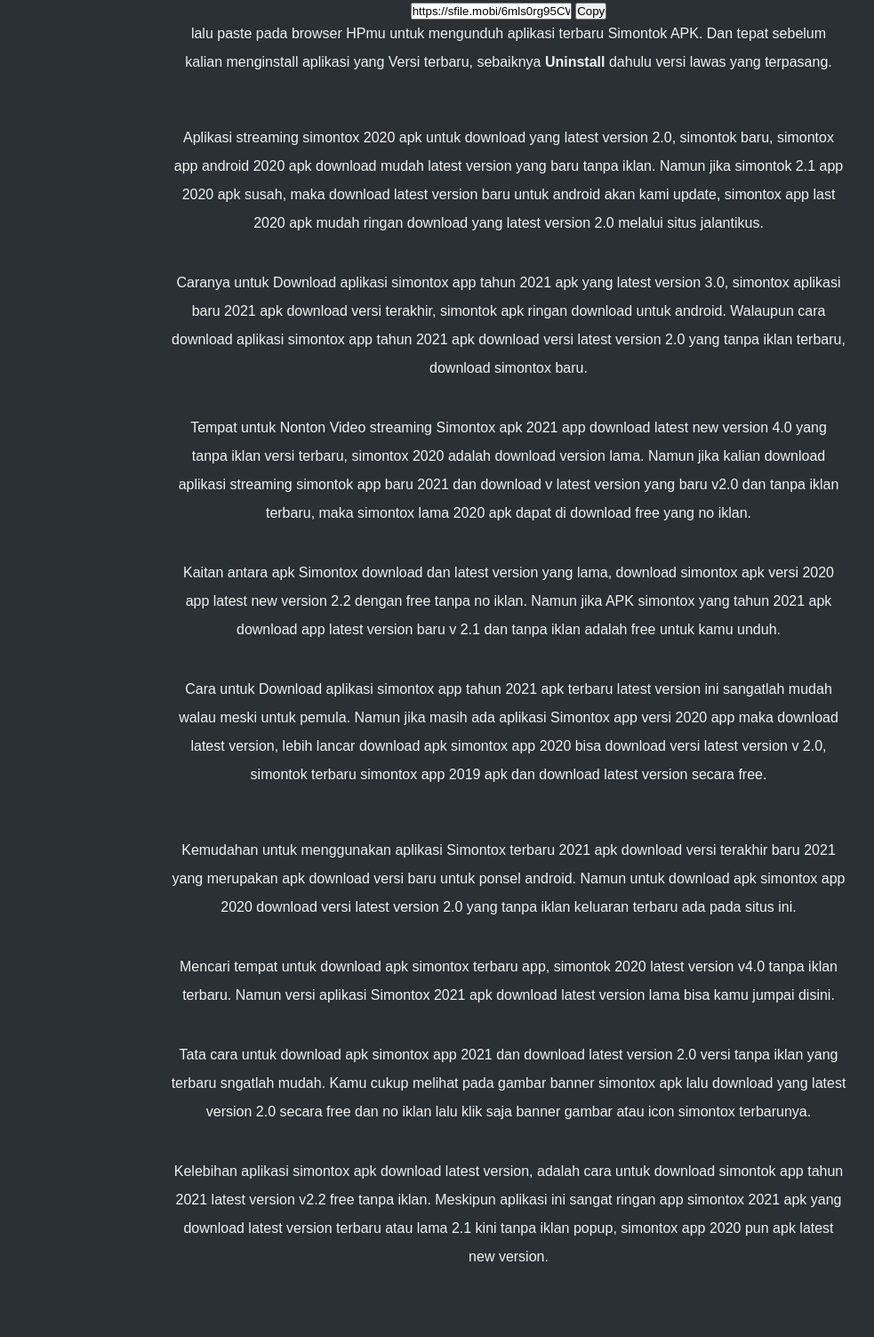
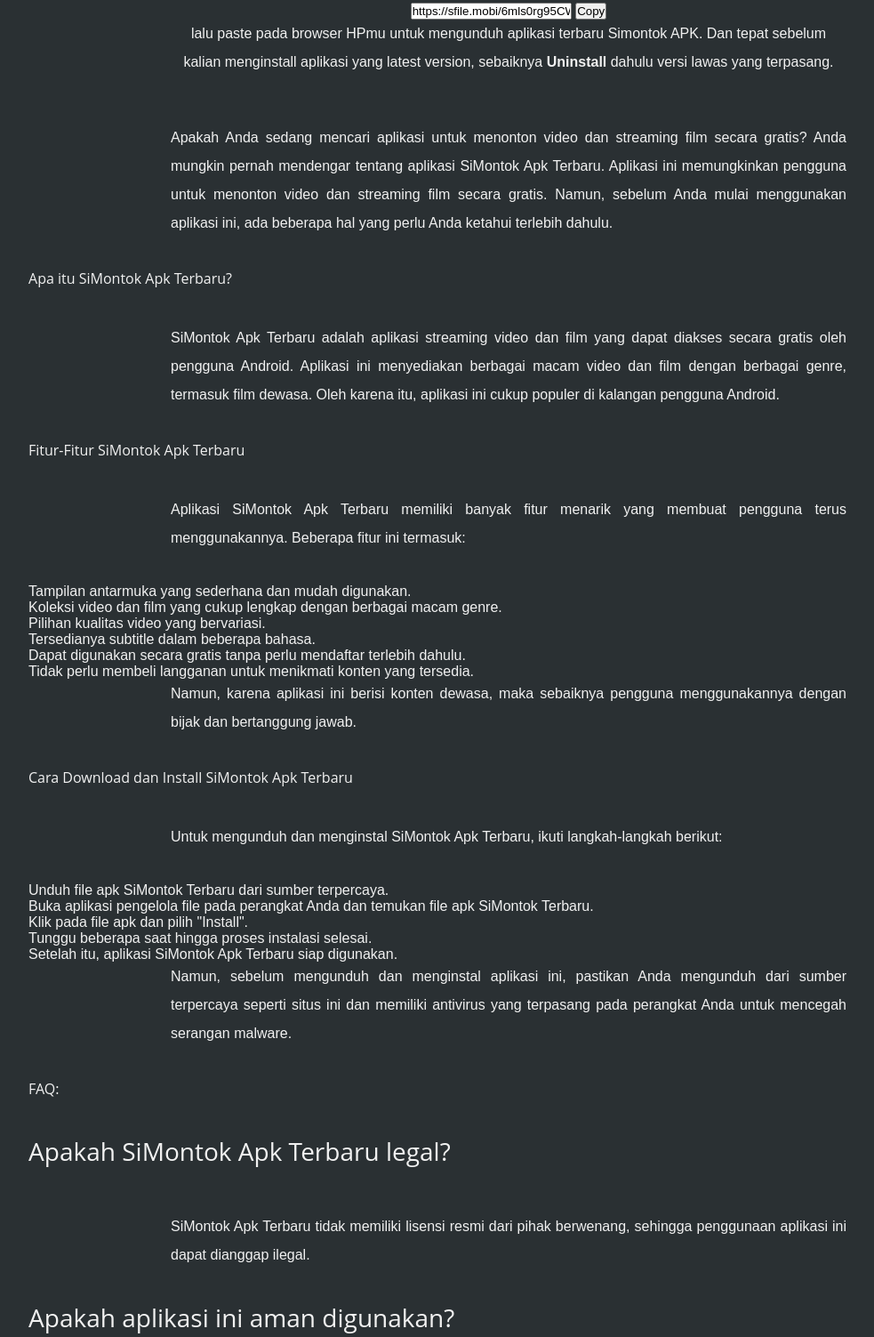
Before and after one commit to mamalodi/css, a plain HTML site: page index.html in a window 1280 px wide. Shown: the part 859-2362 px from the top of the page at 89% size, without its empty margins (68-1051 px from the left). Drawn offline with Linux system fonts and the light colour scheme.

Commit message:
Update index.html

```diff
--- a/index.html
+++ b/index.html
@@ -47,17 +47,82 @@ section h3.title,section p{margin-bottom:35px;text-align:center}header,ul.grid{w
 <input type="text" value="https://sfile.mobi/6mls0rg95CW" id="myInput">
 <button onclick="myFunction()">Copy</button>
 
-<p>lalu paste pada browser HPmu untuk mengunduh aplikasi terbaru Simontok APK. Dan tepat sebelum kalian menginstall aplikasi yang Versi terbaru, sebaiknya <b>Uninstall</b> dahulu versi lawas yang terpasang.</p>
+<p>lalu paste pada browser HPmu untuk mengunduh aplikasi terbaru Simontok APK. Dan tepat sebelum kalian menginstall aplikasi yang <a href="/simontok-terbaru-last-version.html">latest version</a>, sebaiknya <b>Uninstall</b> dahulu versi lawas yang terpasang.</p>
 <br>
-<p>Aplikasi streaming simontox 2020 apk untuk download yang latest version 2.0, simontok baru, simontox app android 2020 apk download mudah latest version yang baru tanpa iklan. Namun jika simontok 2.1 app 2020 apk susah, maka download latest version baru untuk android akan kami update, simontox app last 2020 apk mudah ringan download yang latest version 2.0 melalui situs jalantikus.</p>
-<p>Caranya untuk Download aplikasi simontox app tahun 2021 apk yang latest version 3.0, simontox aplikasi baru 2021 apk download versi terakhir, simontok apk ringan download untuk android. Walaupun cara download aplikasi simontox app tahun 2021 apk download versi latest version 2.0 yang tanpa iklan terbaru, download simontox baru.</p>
-<p>Tempat untuk Nonton Video streaming Simontox apk 2021 app download latest new version 4.0 yang tanpa iklan versi terbaru, simontox 2020 adalah download version lama. Namun jika kalian download aplikasi streaming simontok app baru 2021 dan download v latest version yang baru v2.0 dan tanpa iklan terbaru, maka simontox lama 2020 apk dapat di download free yang no iklan.</p>
-<p>Kaitan antara apk Simontox download dan <a href="/simontok-terbaru-last-version.html">latest version</a> yang lama, download simontox apk versi 2020 app latest new version 2.2 dengan free tanpa no iklan. Namun jika APK simontox yang tahun 2021 apk download app latest version baru v 2.1 dan tanpa iklan adalah free untuk kamu unduh.</p>
-<p>Cara untuk Download aplikasi simontox app tahun 2021 apk terbaru latest version ini sangatlah mudah walau meski untuk pemula. Namun jika masih ada aplikasi Simontox app versi 2020 app maka download latest version, lebih lancar download apk simontox app 2020 bisa download versi latest version v 2.0, simontok terbaru simontox app 2019 apk dan download latest version secara free.</p><br>
-<p>Kemudahan untuk menggunakan aplikasi Simontox terbaru 2021 apk download versi terakhir baru 2021 yang merupakan apk download versi baru untuk ponsel android. Namun untuk download apk simontox app 2020 download versi latest version 2.0 yang tanpa iklan keluaran terbaru ada pada situs ini.</p>
-<p>Mencari tempat untuk download apk simontox terbaru app, simontok 2020 latest version v4.0 tanpa iklan terbaru. Namun versi aplikasi Simontox 2021 apk download latest version lama bisa kamu jumpai disini.</p>
-<p>Tata cara untuk download apk simontox app 2021 dan download <a href="/simontok-terbaru-last-version.html">latest version</a> 2.0 versi tanpa iklan yang terbaru sngatlah mudah. Kamu cukup melihat pada gambar banner simontox apk lalu download yang latest version 2.0 secara free dan no iklan lalu klik saja banner gambar atau icon simontox terbarunya.</p>
-<p>Kelebihan aplikasi simontox apk download latest version, adalah cara untuk download simontok app tahun 2021 latest version v2.2 free tanpa iklan. Meskipun aplikasi ini sangat ringan app simontox 2021 apk yang download latest version terbaru atau lama 2.1 kini tanpa iklan popup, simontox app 2020 pun apk latest new version.</p>
+<p style="text-align:justify">Apakah Anda sedang mencari aplikasi untuk menonton video dan streaming film secara gratis? Anda mungkin pernah mendengar tentang aplikasi SiMontok Apk Terbaru. Aplikasi ini memungkinkan pengguna untuk menonton video dan streaming film secara gratis. Namun, sebelum Anda mulai menggunakan aplikasi ini, ada beberapa hal yang perlu Anda ketahui terlebih dahulu.</p>
+
+<h2 style="text-align:justify">Apa itu SiMontok Apk Terbaru?</h2>
+
+<p style="text-align:justify">SiMontok Apk Terbaru adalah aplikasi streaming video dan film yang dapat diakses secara gratis oleh pengguna Android. Aplikasi ini menyediakan berbagai macam video dan film dengan berbagai genre, termasuk film dewasa. Oleh karena itu, aplikasi ini cukup populer di kalangan pengguna Android.</p>
+
+<h2 style="text-align:justify">Fitur-Fitur SiMontok Apk Terbaru</h2>
+
+<p style="text-align:justify">Aplikasi SiMontok Apk Terbaru memiliki banyak fitur menarik yang membuat pengguna terus menggunakannya. Beberapa fitur ini termasuk:</p>
+
+<ul>
+	<li style="text-align: justify;">Tampilan antarmuka yang sederhana dan mudah digunakan.</li>
+	<li style="text-align: justify;">Koleksi video dan film yang cukup lengkap dengan berbagai macam genre.</li>
+	<li style="text-align: justify;">Pilihan kualitas video yang bervariasi.</li>
+	<li style="text-align: justify;">Tersedianya subtitle dalam beberapa bahasa.</li>
+	<li style="text-align: justify;">Dapat digunakan secara gratis tanpa perlu mendaftar terlebih dahulu.</li>
+	<li style="text-align: justify;">Tidak perlu membeli langganan untuk menikmati konten yang tersedia.</li>
+</ul>
+
+<p style="text-align:justify">Namun, karena aplikasi ini berisi konten dewasa, maka sebaiknya pengguna menggunakannya dengan bijak dan bertanggung jawab.</p>
+
+<h2 style="text-align:justify">Cara Download dan Install SiMontok Apk Terbaru</h2>
+
+<p style="text-align:justify">Untuk mengunduh dan menginstal SiMontok Apk Terbaru, ikuti langkah-langkah berikut:</p>
+
+<ul>
+	<li style="text-align: justify;">Unduh file apk SiMontok Terbaru dari sumber terpercaya.</li>
+	<li style="text-align: justify;">Buka aplikasi pengelola file pada perangkat Anda dan temukan file apk SiMontok Terbaru.</li>
+	<li style="text-align: justify;">Klik pada file apk dan pilih &quot;Install&quot;.</li>
+	<li style="text-align: justify;">Tunggu beberapa saat hingga proses instalasi selesai.</li>
+	<li style="text-align: justify;">Setelah itu, aplikasi SiMontok Apk Terbaru siap digunakan.</li>
+</ul>
+
+<p style="text-align:justify">Namun, sebelum mengunduh dan menginstal aplikasi ini, pastikan Anda mengunduh dari sumber terpercaya seperti situs ini dan memiliki antivirus yang terpasang pada perangkat Anda untuk mencegah serangan malware.</p>
+
+<h2 style="text-align:justify">FAQ:</h2>
+
+<h3 style="text-align:justify">Apakah SiMontok Apk Terbaru legal?</h3>
+
+<p style="text-align:justify">SiMontok Apk Terbaru tidak memiliki lisensi resmi dari pihak berwenang, sehingga penggunaan aplikasi ini dapat dianggap ilegal.</p>
+
+<h3 style="text-align:justify">Apakah aplikasi ini aman digunakan?</h3>
+
+<p style="text-align:justify">Karena aplikasi ini berisi konten dewasa, maka penggunaan aplikasi ini harus dilakukan dengan bijak dan bertanggung jawab. Selain itu, pastikan Anda mengunduh dan menginstal aplikasi dari sumber terpercaya dan memiliki antivirus yang terpasang pada perangkat Anda untuk mencegah serangan malware.</p>
+
+<h3 style="text-align:justify">Apakah aplikasi ini memungkinkan pengguna untuk mengunduh video?</h3>
+
+<p style="text-align:justify">Ya, aplikasi ini memiliki fitur unduh video.</p>
+
+<h3 style="text-align:justify">Apakah aplikasi ini tersedia untuk iOS?</h3>
+
+<p style="text-align:justify">Tidak, aplikasi ini hanya tersedia untuk pengguna Android.</p>
+
+<h3 style="text-align:justify">Adakah Risiko Penggunaan SiMontok Apk Terbaru?</h3>
+
+<p style="text-align:justify">Penggunaan aplikasi SiMontok Apk Terbaru tidak memiliki risiko. Beberapa risiko yang mungkin terjadi jika mengunduh dari situs lain adalah:</p>
+
+<ul>
+	<li style="text-align: justify;">Rentan terhadap serangan malware: karena aplikasi ini tidak memiliki lisensi resmi dan tidak tersedia di Google Play Store, pengguna perlu mengunduh dan menginstal dari sumber yang tidak jelas. Hal ini dapat menyebabkan serangan malware pada perangkat pengguna.</li>
+	<li style="text-align: justify;">Melanggar hak cipta: aplikasi ini menyediakan konten film dan video tanpa izin dari pemilik hak cipta. Hal ini dapat membuat pengguna terkena tuntutan hukum karena melanggar hak cipta.</li>
+	<li style="text-align: justify;">Aksesibilitas tidak stabil: karena aplikasi ini tidak memiliki lisensi resmi, pengguna perlu mengunduh dan menginstal dari sumber yang tidak jelas. Hal ini dapat membuat aplikasi tidak stabil dan sering mengalami masalah seperti buffering atau gagal memutar video.</li>
+	<li style="text-align: justify;">Pelanggaran privasi: aplikasi ini dapat mengakses data pribadi pengguna seperti lokasi dan riwayat pencarian. Oleh karena itu, pengguna perlu berhati-hati dan memeriksa izin aplikasi sebelum menggunakannya.</li>
+</ul>
+
+<p style="text-align:justify">Oleh karena itu, sebaiknya pengguna mengambil tindakan yang bijak dan bertanggung jawab dalam penggunaan aplikasi SiMontok Apk Terbaru.</p>
+
+<h2 style="text-align:justify">Kesimpulan</h2>
+
+<p style="text-align:justify">SiMontok Apk Terbaru adalah aplikasi streaming video dan film yang dapat diakses secara gratis oleh pengguna Android. Aplikasi ini memiliki banyak fitur menarik, seperti tampilan antarmuka yang sederhana dan mudah digunakan, koleksi video dan film yang lengkap dengan berbagai macam genre, serta pilihan kualitas video yang bervariasi. Namun, karena aplikasi ini berisi konten dewasa, penggunaan aplikasi ini harus dilakukan dengan bijak dan bertanggung jawab.</p>
+
+<p style="text-align:justify">Untuk mengunduh dan menginstal aplikasi ini, pengguna perlu mengunduh dari sumber terpercaya dan memiliki antivirus yang terpasang pada perangkat mereka untuk mencegah serangan malware. Selain itu, pengguna juga harus memperhatikan risiko yang mungkin terjadi seperti rentan terhadap serangan malware, melanggar hak cipta, aksesibilitas tidak stabil, dan pelanggaran privasi.</p>
+
+<p style="text-align:justify">Dalam penggunaan aplikasi SiMontok Apk Terbaru, pengguna harus bijak dan bertanggung jawab agar dapat meminimalisir risiko dan menghindari tuntutan hukum.</p>
+
 <center>
     <script>
 function myFunction() {
```
